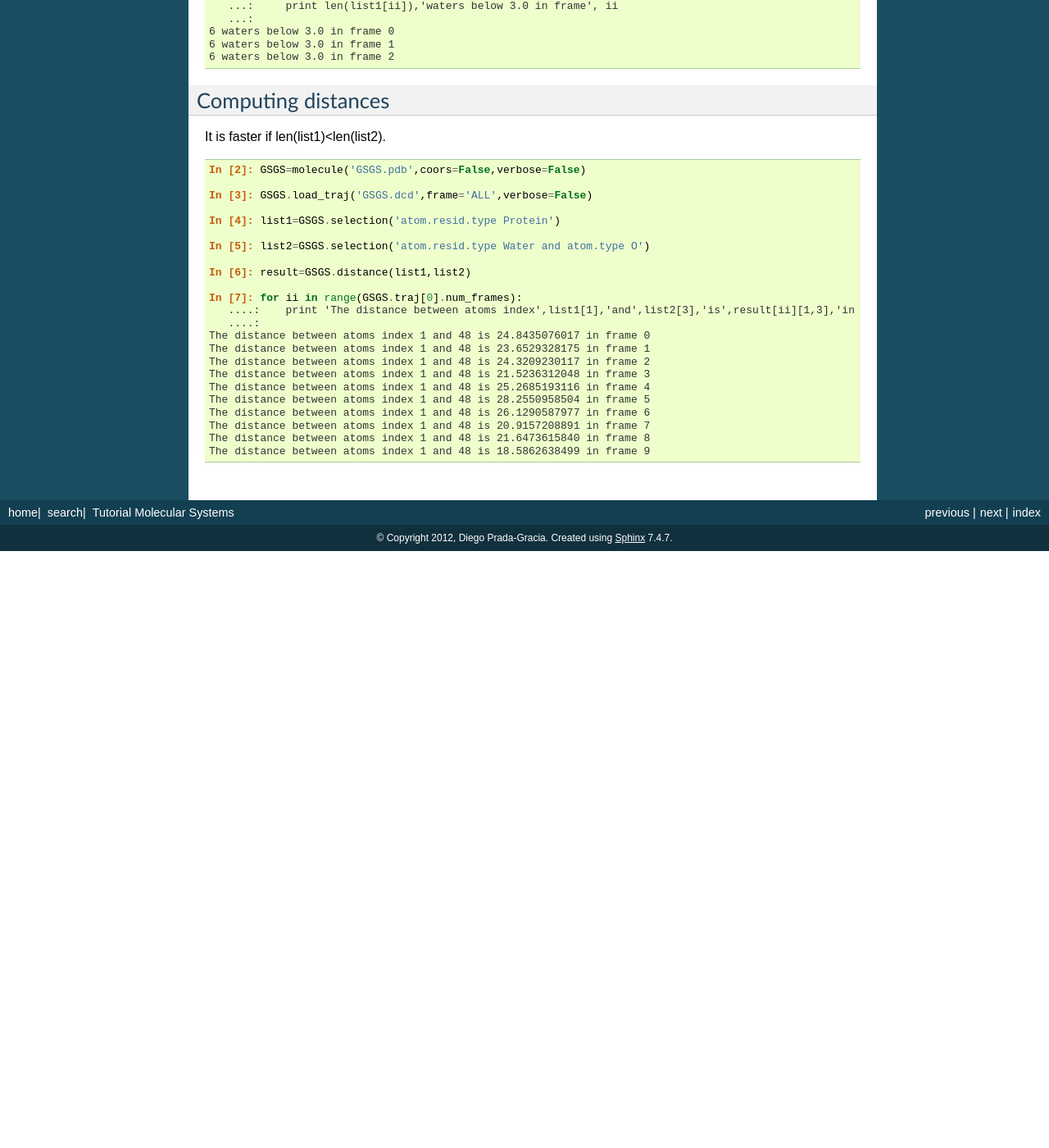
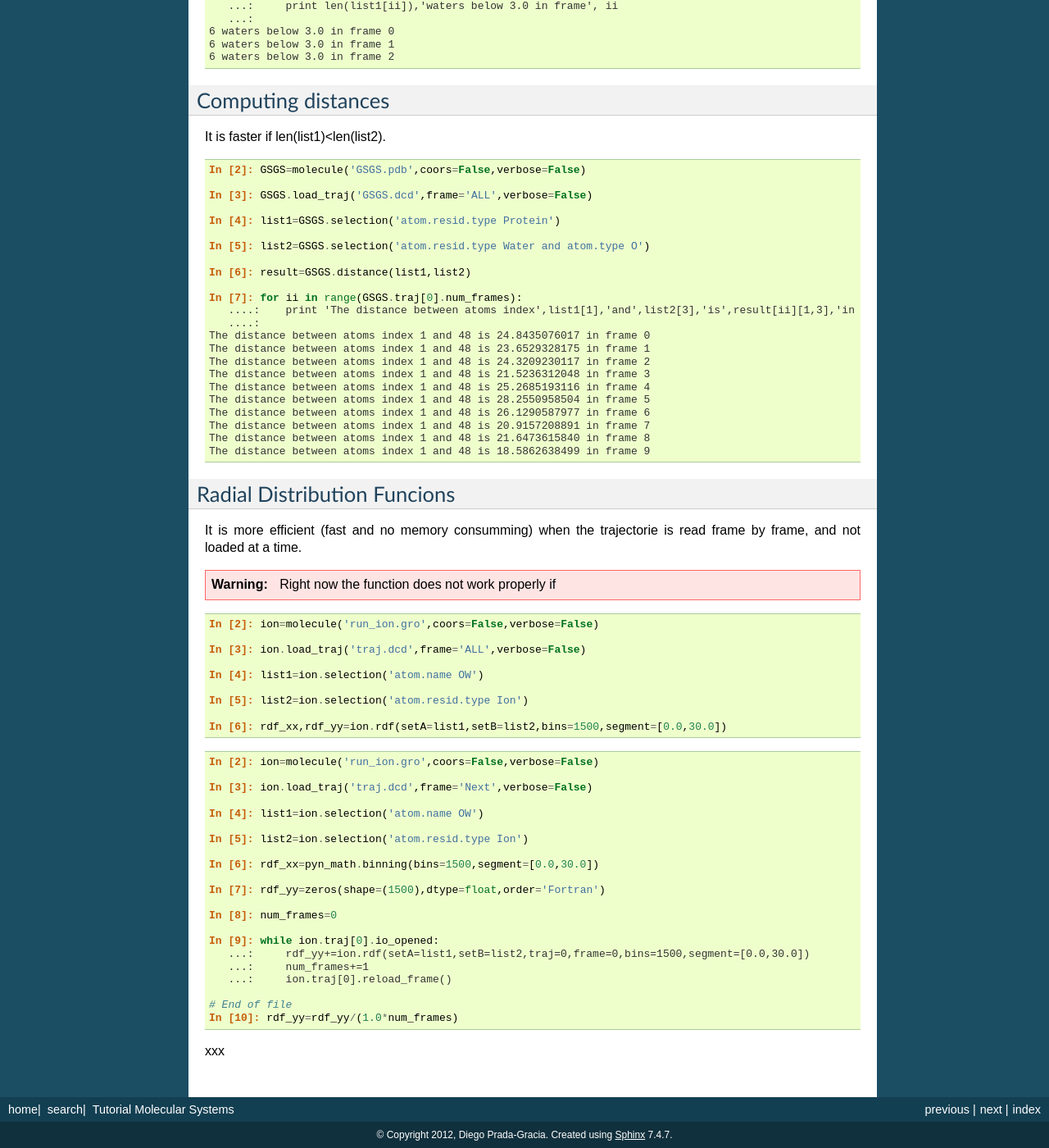
Before and after one commit to dprada/Pynoramix, a Sphinx documentation site: the page built from doc/source/tutorial_molecular_systems.rst, in a window 1280 px wide and 1400 px high, scrolled down 3991 px. Shown: the whole window at 82% size. Built offline with Sphinx 7.4.7, drawn with Linux system fonts in a browser that asks for light colours; before the commit the page ends 4663 px from its top, so only the background shows below that.

Commit message:
Function rdf in done.

```diff
--- a/doc/source/tutorial_molecular_systems.rst
+++ b/doc/source/tutorial_molecular_systems.rst
@@ -304,3 +304,52 @@ It is faster if len(list1)<len(list2).
    The distance between atoms index 1 and 48 is 20.9157208891 in frame 7
    The distance between atoms index 1 and 48 is 21.6473615840 in frame 8
    The distance between atoms index 1 and 48 is 18.5862638499 in frame 9
+
+Radial Distribution Funcions
+============================
+
+It is more efficient (fast and no memory consumming) when the trajectorie is read frame by frame, and
+not loaded at a time.
+
+.. warning:: Right now the function does not work properly if
+.. setA=setB. In addition, this should be efficient including the
+.. condition "same set" for function dists.
+
+.. sourcecode:: ipython
+
+   In [2]: ion=molecule('run_ion.gro',coors=False,verbose=False)
+
+   In [3]: ion.load_traj('traj.dcd',frame='ALL',verbose=False)
+
+   In [4]: list1=ion.selection('atom.name OW')
+
+   In [5]: list2=ion.selection('atom.resid.type Ion')
+
+   In [6]: rdf_xx,rdf_yy=ion.rdf(setA=list1,setB=list2,bins=1500,segment=[0.0,30.0])
+
+.. sourcecode:: ipython
+
+   In [2]: ion=molecule('run_ion.gro',coors=False,verbose=False)
+
+   In [3]: ion.load_traj('traj.dcd',frame='Next',verbose=False)
+
+   In [4]: list1=ion.selection('atom.name OW')
+
+   In [5]: list2=ion.selection('atom.resid.type Ion')
+
+   In [6]: rdf_xx=pyn_math.binning(bins=1500,segment=[0.0,30.0])
+
+   In [7]: rdf_yy=zeros(shape=(1500),dtype=float,order='Fortran')
+
+   In [8]: num_frames=0
+
+   In [9]: while ion.traj[0].io_opened:
+      ...:     rdf_yy+=ion.rdf(setA=list1,setB=list2,traj=0,frame=0,bins=1500,segment=[0.0,30.0])
+      ...:     num_frames+=1
+      ...:     ion.traj[0].reload_frame()
+   # End of file
+
+   In [10]: rdf_yy=rdf_yy/(1.0*num_frames)
+
+
+xxx
```
Also changed, not shown: pyn_cl_set.py (+18 -14 lines), pyn_math.py (+15 -6 lines), 3 other files.
